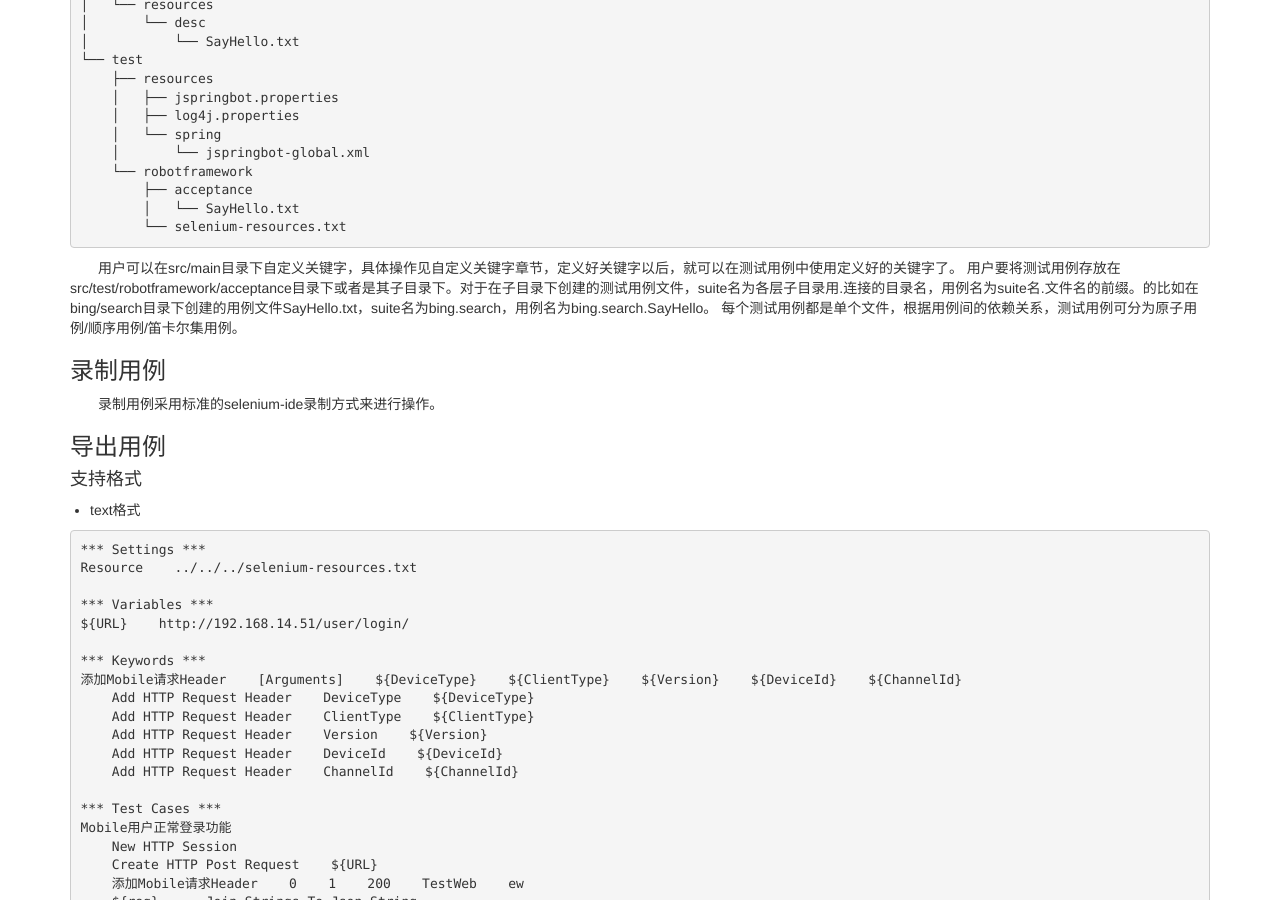
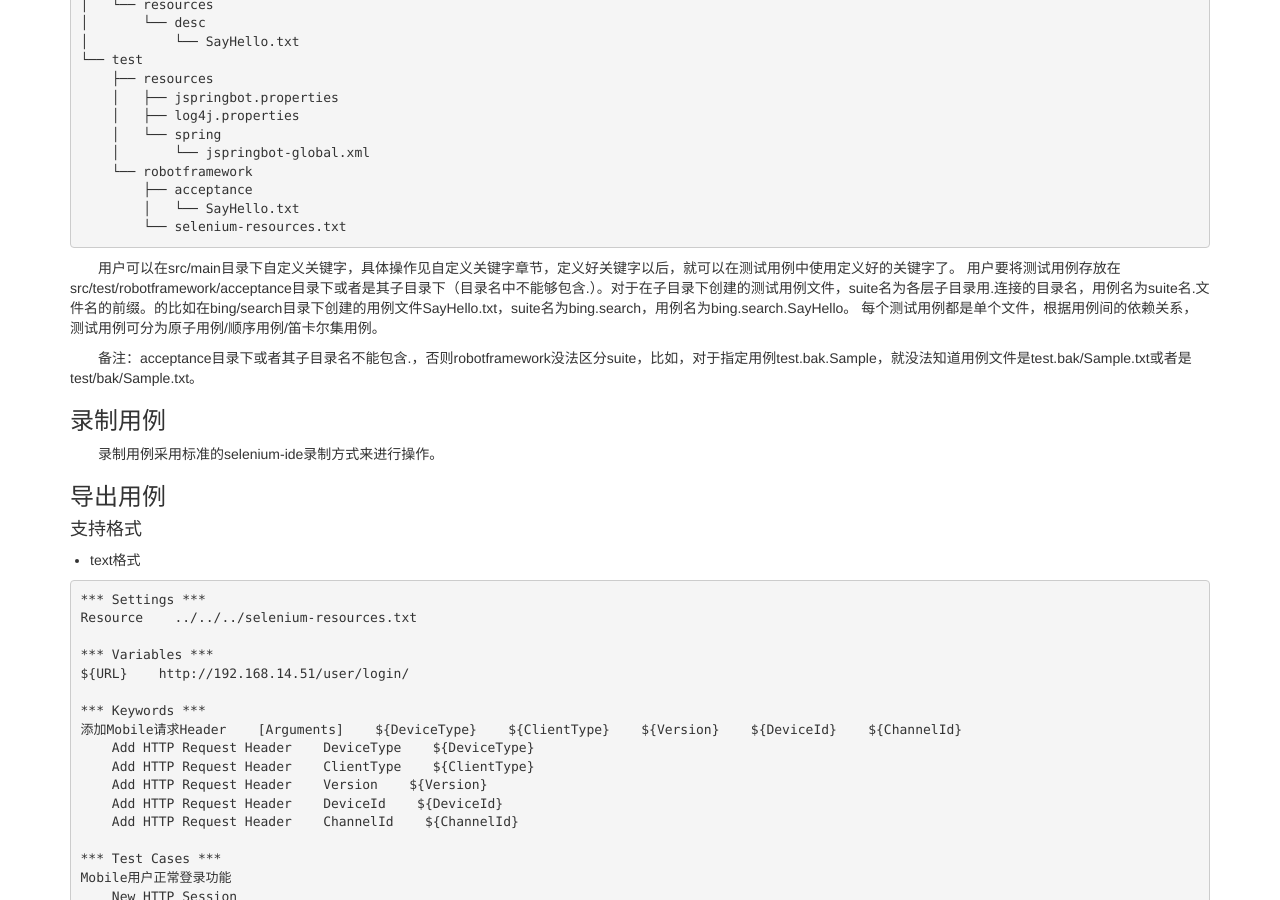
Before and after one commit to yanshuai/blog, a Jekyll site: the page built from _posts/2014-10-18-jspringbot-selenium用户手册.md, in a window 1280 px wide and 900 px high, scrolled down 1051 px. Built offline with Jekyll 4.4.1, drawn with Linux system fonts in a browser that asks for light colours; nearby versions of some CDN libraries; Markdown is read by kramdown in place of the engine named in the settings; comment, search, counter and statistics services are not loaded.

Commit message:
更新用户手册

````diff
--- a/_posts/2014-10-18-jspringbot-selenium用户手册.md
+++ b/_posts/2014-10-18-jspringbot-selenium用户手册.md
@@ -64,8 +64,10 @@ src/
 ```
 
 用户可以在src/main目录下自定义关键字，具体操作见自定义关键字章节，定义好关键字以后，就可以在测试用例中使用定义好的关键字了。
-用户要将测试用例存放在src/test/robotframework/acceptance目录下或者是其子目录下。对于在子目录下创建的测试用例文件，suite名为各层子目录用.连接的目录名，用例名为suite名.文件名的前缀。的比如在bing/search目录下创建的用例文件SayHello.txt，suite名为bing.search，用例名为bing.search.SayHello。
+用户要将测试用例存放在src/test/robotframework/acceptance目录下或者是其子目录下（目录名中不能够包含.）。对于在子目录下创建的测试用例文件，suite名为各层子目录用.连接的目录名，用例名为suite名.文件名的前缀。的比如在bing/search目录下创建的用例文件SayHello.txt，suite名为bing.search，用例名为bing.search.SayHello。
 每个测试用例都是单个文件，根据用例间的依赖关系，测试用例可分为原子用例/顺序用例/笛卡尔集用例。
+
+备注：acceptance目录下或者其子目录名不能包含.，否则robotframework没法区分suite，比如，对于指定用例test.bak.Sample，就没法知道用例文件是test.bak/Sample.txt或者是test/bak/Sample.txt。
 
 ### 录制用例
 
````
